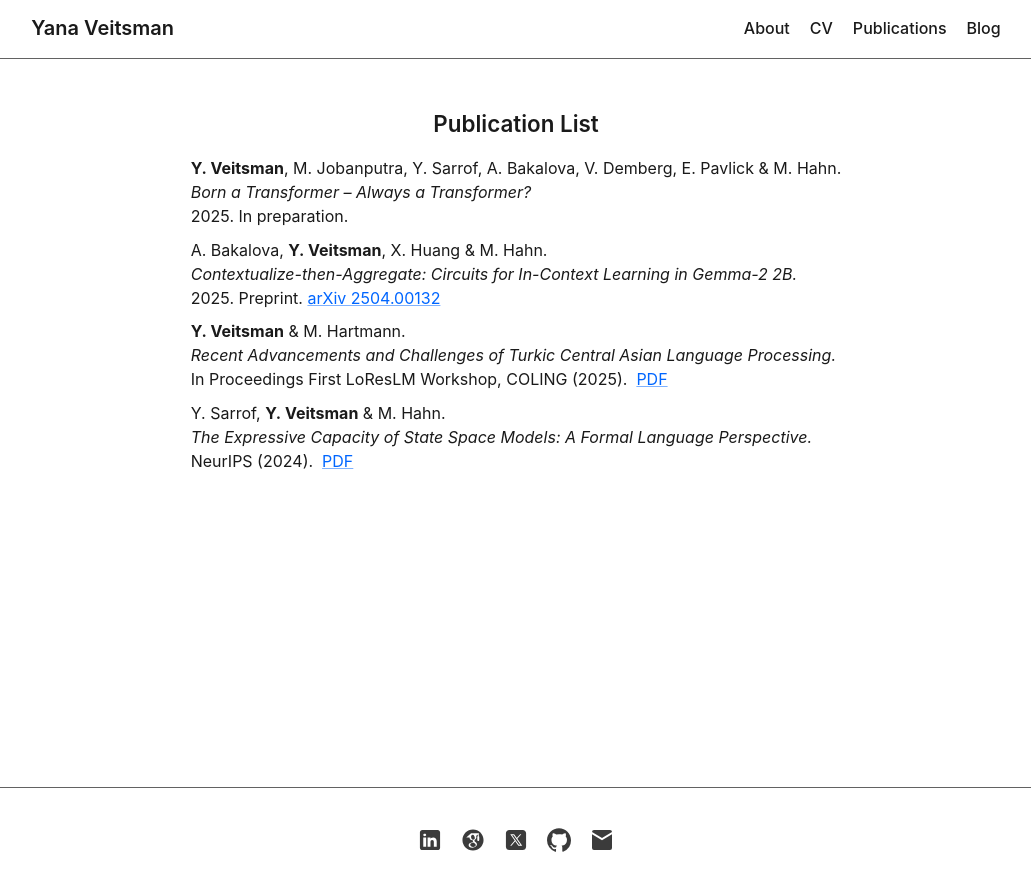
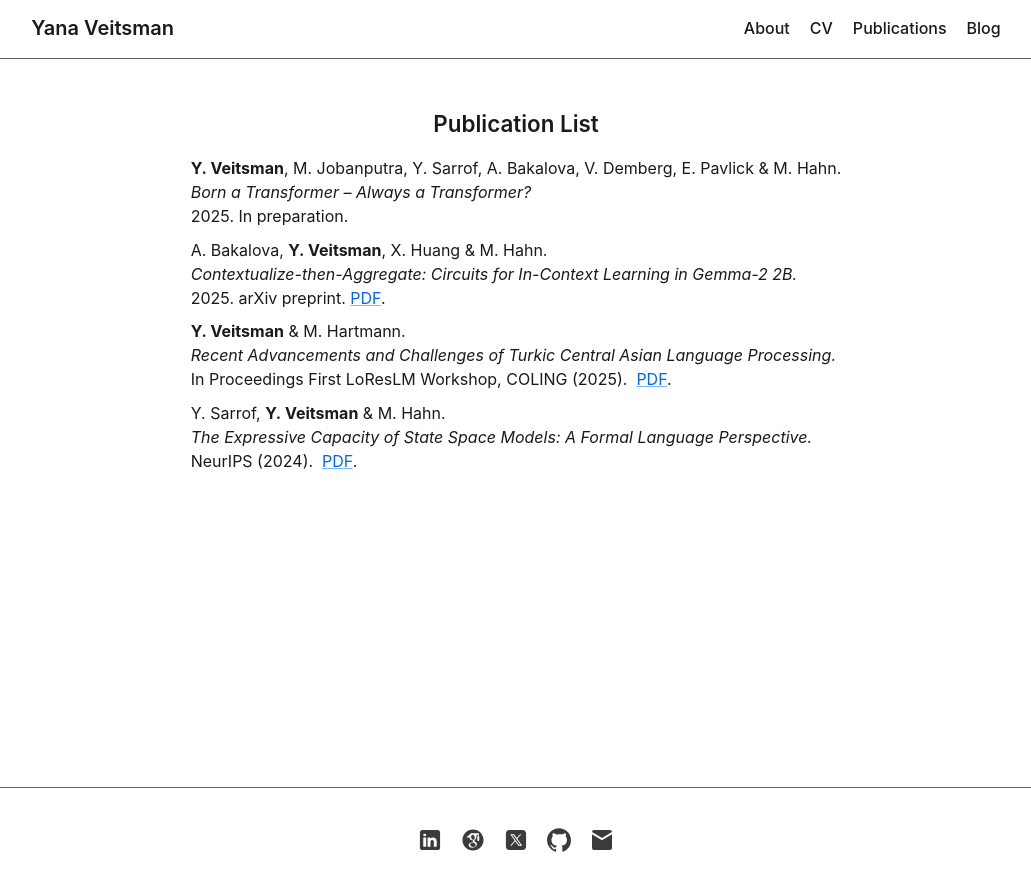
Before and after one commit to yan-vei/yan-vei.github.io, a Jekyll site: the page built from _pages/publications.html, in a window 1280 px wide. Shown: the top 891 px of the page, without its empty margins (124-1155 px from the left). Built offline with Jekyll 4.4.1, drawn with Linux system fonts in a browser that asks for light colours.

Commit message:
small layout fixes

```diff
--- a/_pages/publications.html
+++ b/_pages/publications.html
@@ -17,22 +17,22 @@
   <li>
     A.&nbsp;Bakalova, <strong>Y.&nbsp;Veitsman</strong>, X.&nbsp;Huang &amp; M.&nbsp;Hahn.<br>
     <em>Contextualize-then-Aggregate: Circuits for In-Context Learning in Gemma-2&nbsp;2B.</em><br>
-    2025. Preprint.
-    <a href="https://arxiv.org/abs/2504.00132" target="_blank" rel="noopener">arXiv&nbsp;2504.00132</a>
+    2025. arXiv preprint.
+    <a href="https://arxiv.org/abs/2504.00132" target="_blank" rel="noopener">PDF</a>.
   </li>
 
   <li>
     <strong>Y.&nbsp;Veitsman</strong> &amp; M.&nbsp;Hartmann.<br>
     <em>Recent Advancements and Challenges of Turkic Central Asian Language Processing.</em><br>
     In Proceedings First LoResLM Workshop, COLING (2025).&nbsp;
-    <a href="https://aclanthology.org/2025.loreslm-1.25/" target="_blank" rel="noopener">PDF</a>
+    <a href="https://aclanthology.org/2025.loreslm-1.25/" target="_blank" rel="noopener">PDF</a>.
   </li>
 
   <li>
     Y.&nbsp;Sarrof, <strong>Y.&nbsp;Veitsman</strong> &amp; M.&nbsp;Hahn.<br>
     <em>The Expressive Capacity of State Space Models: A Formal Language Perspective.</em><br>
     NeurIPS (2024).&nbsp;
-    <a href="https://openreview.net/pdf?id=eV5YIrJPdy" target="_blank" rel="noopener">PDF</a>
+    <a href="https://openreview.net/pdf?id=eV5YIrJPdy" target="_blank" rel="noopener">PDF</a>.
   </li>
 
 </ul>
--- a/assets/css/styles.css
+++ b/assets/css/styles.css
@@ -252,9 +252,8 @@
   /* ── footnotes: tiny & centred ─────────────────────────────── */
 .footnotes {
   font-size: 0.65rem;    /* make the text small            */
-  text-align: right;    /* centre the whole block          */
+  text-align: center;    /* centre the whole block          */
   margin-top: 1.5rem;    /* a little breathing room above   */
-  margin-right: 25rem;
   padding: 0;
   list-style: none;      /* hide the default numbers (superscript marker is enough) */
 }
```
